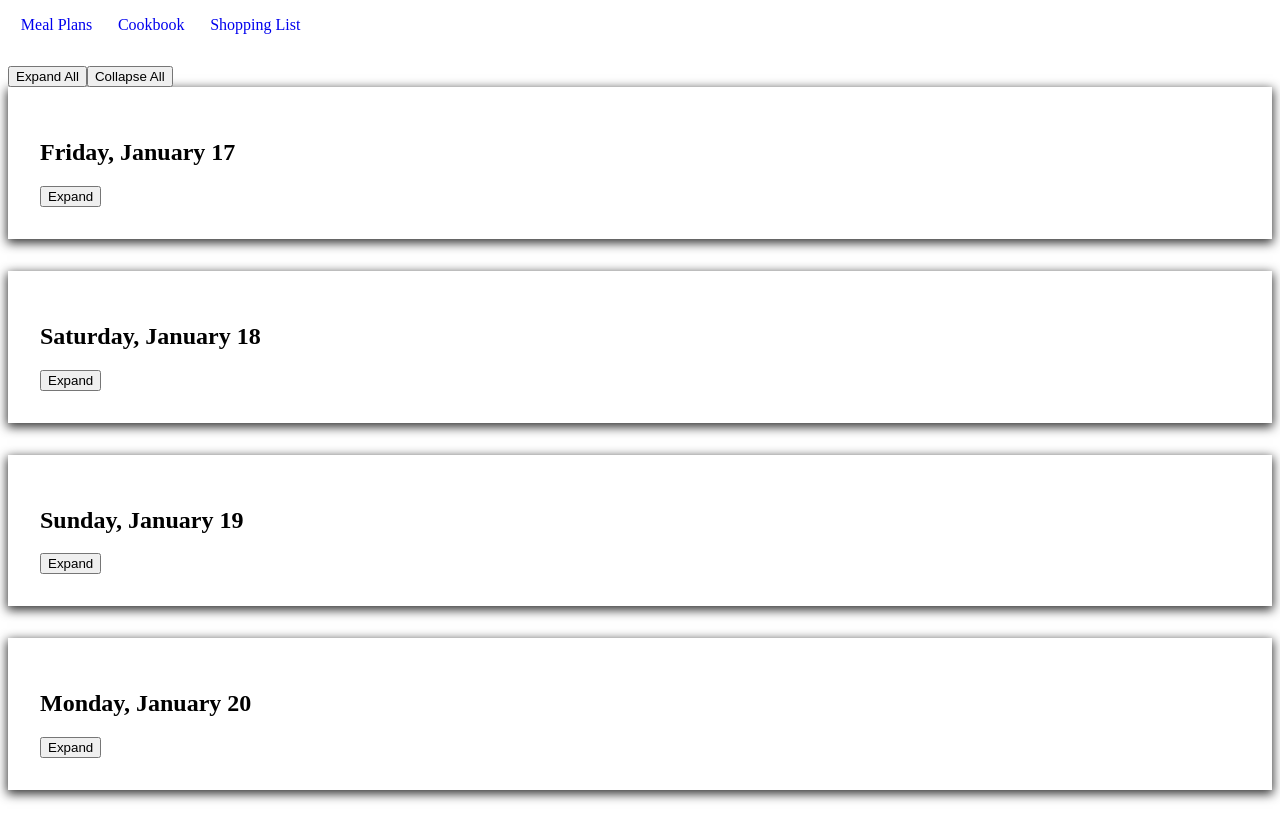
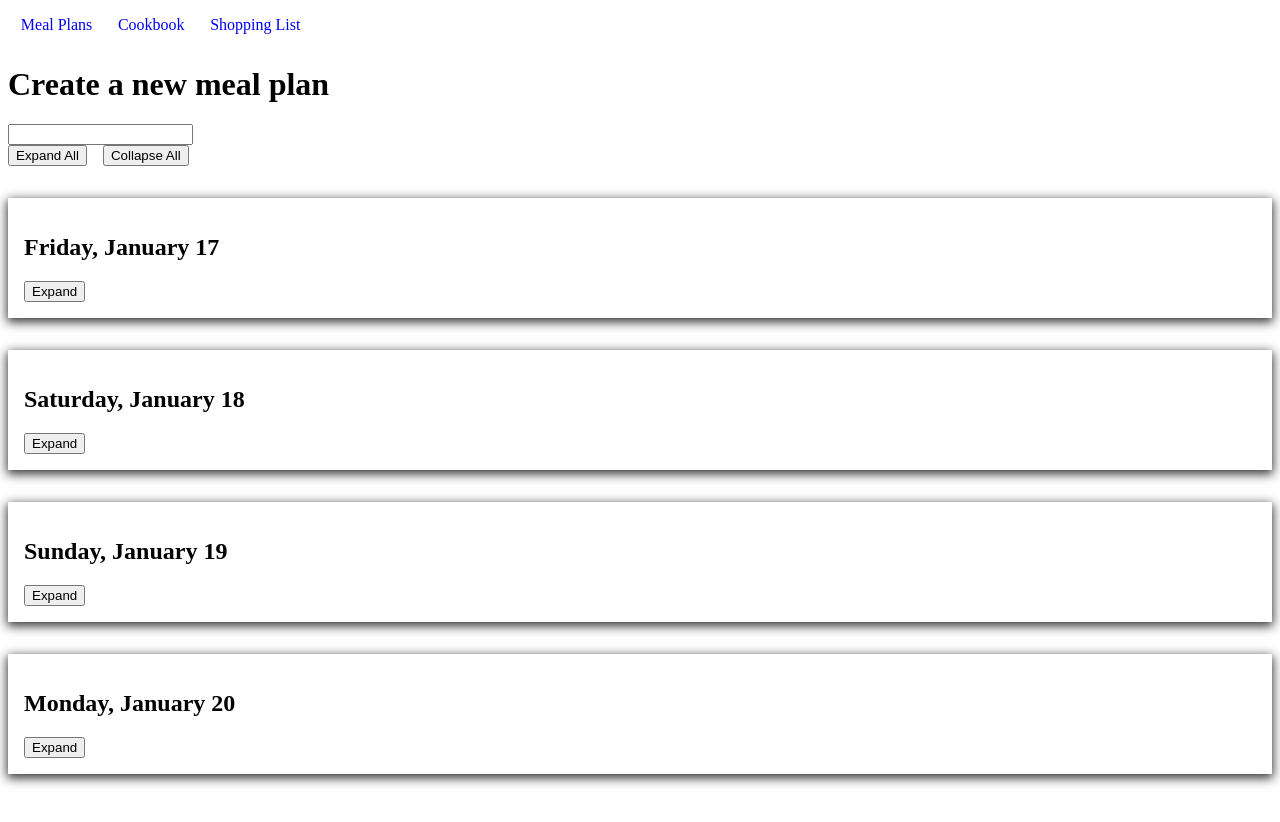
Before and after one commit to huguenot412/meal-planner, an Angular app: page /meal-plans in a window 1280 px wide. Built offline with nearby package versions, Linux system fonts and the light colour scheme.

Commit message:
Added NewMealPlanComponent

```diff
--- a/src/app/app.module.ts
+++ b/src/app/app.module.ts
@@ -8,6 +8,7 @@ import { MealPlanComponent } from './meal-plans/meal-plan/meal-plan.component';
 import { MealComponent } from './meal-plans/meal/meal.component';
 import { CookbookComponent } from './cookbook/cookbook.component';
 import { ShoppingListComponent } from './shopping-list/shopping-list.component';
+import { NewMealPlanComponent } from './meal-plans/new-meal-plan/new-meal-plan.component';
 
 @NgModule({
   declarations: [
@@ -16,7 +17,8 @@ import { ShoppingListComponent } from './shopping-list/shopping-list.component';
     MealPlanComponent,
     MealComponent,
     CookbookComponent,
-    ShoppingListComponent
+    ShoppingListComponent,
+    NewMealPlanComponent
   ],
   imports: [
     BrowserModule,
--- a/src/app/meal-plans/meal-plan/meal-plan.component.scss
+++ b/src/app/meal-plans/meal-plan/meal-plan.component.scss
@@ -1,5 +1,5 @@
 .meal-plan {
-    padding: 2rem;
+    padding: 1rem;
     margin-bottom: 2rem;
     box-shadow: 0px 3px 10px 1px rgba(51,51,51,1);
 }
--- a/src/app/meal-plans/meal-plans.component.html
+++ b/src/app/meal-plans/meal-plans.component.html
@@ -1,6 +1,9 @@
 <div class="meal-plans-container">
-    <button (click)="toggleMealPlans(true)">Expand All</button>
-    <button (click)="toggleMealPlans(false)">Collapse All</button>
+    <mpl-new-meal-plan></mpl-new-meal-plan>
+    <div class="toggle-buttons">
+        <button (click)="toggleMealPlans(true)" class="toggle-buttons__button">Expand All</button>
+        <button (click)="toggleMealPlans(false)" class="toggle-buttons__button">Collapse All</button>
+    </div>
     <mpl-meal-plan class="mpl-meal-plan"
         *ngFor="let mealPlan of mealPlans"
         [mealPlan]="mealPlan"></mpl-meal-plan>
--- a/src/app/meal-plans/meal-plans.component.scss
+++ b/src/app/meal-plans/meal-plans.component.scss
@@ -0,0 +1,7 @@
+.toggle-buttons {
+    margin-bottom: 2rem;
+}
+
+.toggle-buttons__button {
+    margin-right: 1rem;
+}
--- /dev/null
+++ b/src/app/meal-plans/new-meal-plan/new-meal-plan.component.html
@@ -0,0 +1,4 @@
+<h1>Create a new meal plan</h1>
+<form>
+    <input type="text" name>
+</form>
--- /dev/null
+++ b/src/app/meal-plans/new-meal-plan/new-meal-plan.component.ts
@@ -0,0 +1,16 @@
+import { Component, OnInit } from '@angular/core';
+import { MealPlansService } from '../meal-plans.service';
+
+@Component({
+  selector: 'mpl-new-meal-plan',
+  templateUrl: './new-meal-plan.component.html',
+  styleUrls: ['./new-meal-plan.component.scss']
+})
+export class NewMealPlanComponent implements OnInit {
+
+  constructor(public MealPlansService: MealPlansService) { }
+
+  ngOnInit() {
+  }
+
+}
```
Also changed, not shown: src/app/meal-plans/new-meal-plan/new-meal-plan.component.scss (added), 1 other file (tests, documents, lock files or other folders).
